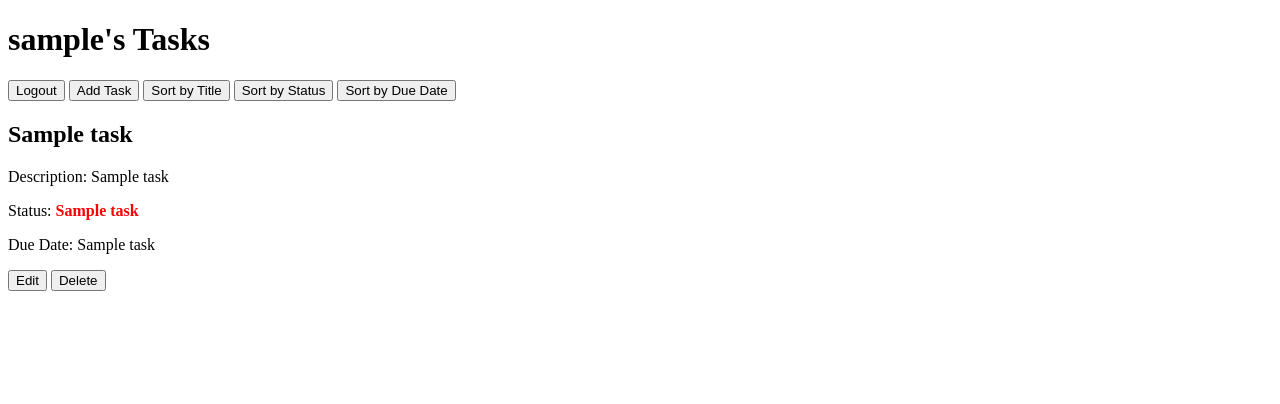
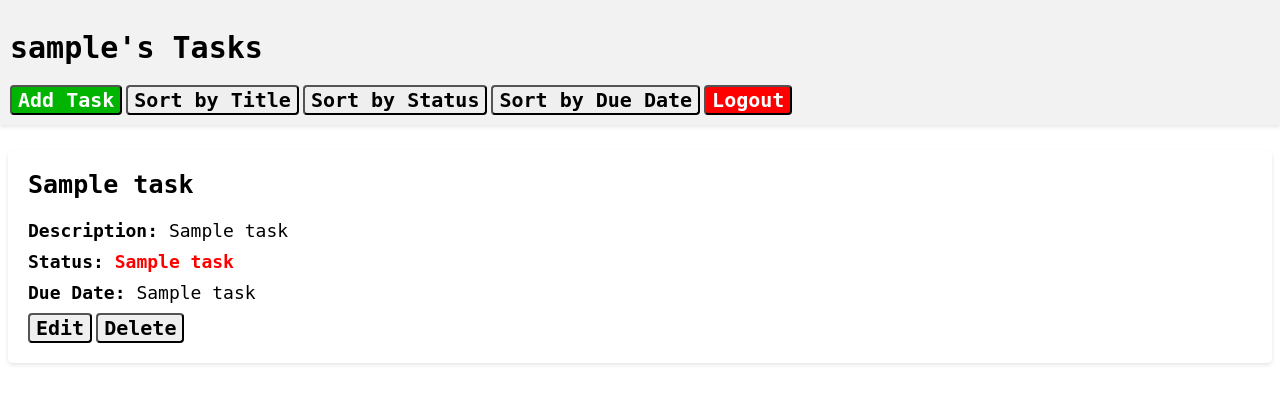
Before and after one commit to david44868/Tasks-Manager, a Flask app: template templates/tasks.html in a window 1280 px wide. Shown: the top 404 px of the page. Run offline with Flask 2, Linux system fonts and the light colour scheme; the visitor is signed in with stand-in values (Sample User, id 1); the template is opened without the code that fills it: most values are stand-ins (such as "Sample title", 1, 10 or a date in 2020).

Commit message:
Finished most of the css

```diff
--- a/static/main.css
+++ b/static/main.css
@@ -4,21 +4,178 @@
 }
 
 .active {
-    background-color: green;
+    background-color: gray;
     color: white;
 }
 
 .completed {
     color: green;
-    font-weight: bold;
 }
 
 .incomplete {
     color: red;
-    font-weight: bold;
 }
 
 .partial {
     color: orange;
+}
+
+.container {
+    position: absolute;
+    top: 50%;
+    left: 50%;
+    transform: translate(-50%, -50%);
+    text-align: center;
+}
+
+#logo {
+    height: 200px;
+    width: 250px;
+    margin: 20px;
+    border-radius: 50%;
+}
+
+form {
+    margin: auto;
+    padding: 40px;
+    background-color: #f2f2f2;
+    border: 1px solid #ccc;
+    border-radius: 5px;
+}
+
+#login {
+    display: block;
+    text-align: center;
+    display: block;
+    margin-bottom: 10px;
+    font-weight: bold;
+    font-size: 40px;
+    padding-bottom: 20px;
+    font-family:monospace;
+}
+
+input[type="text"] {
+    width: 100%;
+    padding: 10px;
+    border: 1px solid #ccc;
+    border-radius: 5px;
+    box-sizing: border-box;
+    margin-bottom: 20px;
+    font-family:monospace;
+    font-size: 25px;
+}
+
+button[type="submit"] {
+    display: block;
+    margin: auto;
+    padding: 10px;
+    background-color: #4CAF50;
+    color: white;
+    border: none;
+    border-radius: 4px;
+    cursor: pointer;
+    width: 100%;
+    font-family:monospace;
+    font-size: 25px;
+}
+
+button[type="submit"]:hover {
+    background-color: #45a049;
+}
+
+header {
+    position: fixed;
+    top: 0;
+    left: 0;
+    right: 0;
+    background-color: #f2f2f2;
+    padding: 10px;
+    box-shadow: 0 2px 4px rgba(0, 0, 0, 0.1);
+    z-index: 1;
+}
+
+.tasks-container {
+    margin-top: 150px;
+
+    display: grid;
+    grid-template-columns: repeat(auto-fit, minmax(300px, 1fr));
+    gap: 20px;
+}
+
+#logout {
+    background-color: red;
+    color: white;
+}
+
+#logout:hover {
+    background-color: rgb(209, 0, 0);
+}
+
+.menu_button {
+    font-weight: bold;
+    font-size: 20px;
+    border-radius: 4px;
+    font-family: monospace;
+}
+
+.menu_button:hover {
+    background-color: gray;
+}
+
+.box {
+    background-color: #fff;
+    padding: 20px;
+    border-radius: 5px;
+    box-shadow: 0 2px 4px rgba(0, 0, 0, 0.1);
+}
+
+.box h2 {
+    font-size: 25px;
+    margin-top: 0;
+    font-family: monospace;
+}
+
+.box p {
+    font-size: 18px;
+    margin: 10px 0;
+}
+
+#user_title {
+    font-family: monospace;
+    font-size: 30px;
+}
+
+.edit {
+    font-family: monospace;
+    border-radius: 4px;
+    font-weight: bold;
+    font-size: 20px;
+}
+
+.edit:hover {
+    background-color: gray;
+}
+
+.font {
+    font-family: monospace;
     font-weight: bold;
 }
+
+.font span:first-child {
+    font-weight: normal;
+}
+
+p.font span.completed,
+p.font span.partial,
+p.font span.incomplete {
+    font-weight: bold;
+}
+
+#add {
+    background-color: rgb(1, 180, 1);
+    color: white;
+}
+
+#add:hover{
+    background-color: green;
+}
--- a/templates/base.html
+++ b/templates/base.html
@@ -5,7 +5,6 @@
     <meta http-equiv="X-UA-Compatible" content="IE=edge">
     <meta name="viewport" content="width=device-width, initial-scale=1.0">
     <link rel="stylesheet" href="{{ url_for('static', filename='main.css') }}">
-    <script src="{{ url_for('static', filename='script.js') }}"></script>
 
     {% block head %}{% endblock %}
 </head>
--- a/templates/tasks.html
+++ b/templates/tasks.html
@@ -15,18 +15,21 @@
   {% endif %}
 {% endwith %}
 
-<h1>{{session['username']}}'s Tasks</h1>
-<a href="{{ url_for('logout') }}"><button>Logout</button></a>
-<a href="{{ url_for('add_tasks') }}"><button>Add Task</button></a>
-<a href="{{ url_for('sort', sort='title') }}"><button class="{% if sort  == 'title' %} active {% endif %}">Sort by Title</button></a>
-<a href="{{ url_for('sort', sort='status') }}"><button class="{% if sort == 'status' %} active {% endif %}">Sort by Status</button></a>
-<a href="{{ url_for('sort', sort='due_date') }}"><button class="{% if sort == 'due_date' %} active{% endif %}">Sort by Due Date</button></a>
+<header>
+    <h1 id="user_title">{{session['username']}}'s Tasks</h1>
+    <a href="{{ url_for('add_tasks') }}"><button id="add" class="menu_button">Add Task</button></a>
+    <a href="{{ url_for('sort', sort='title') }}"><button class="{% if sort  == 'title' %} active {% endif %} menu_button">Sort by Title</button></a>
+    <a href="{{ url_for('sort', sort='status') }}"><button class="{% if sort == 'status' %} active {% endif %} menu_button">Sort by Status</button></a>
+    <a href="{{ url_for('sort', sort='due_date') }}"><button class="{% if sort == 'due_date' %} active{% endif %} menu_button">Sort by Due Date</button></a>
+    <a href="{{ url_for('logout') }}"><button id="logout" class="menu_button">Logout</button></a>
+</header>
 
+<div class="tasks-container">
     {% for task in tasks %}
-<div>
+    <div class="box">
         <h2>{{ task[2] }}</h2>
-    <p>Description: {{ task[3] }}</p>
-    <p>Status:
+        <p class="font">Description: <span>{{ task[3] }}</span></p>
+        <p class="font">Status:
             <span
                 class=
                     "{% if task[4]  == 'Completed' %}
@@ -35,11 +38,13 @@
                         partial
                     {% else %}
                         incomplete
-                {% endif %}">{{ task[4] }}
+                    {% endif %} font">{{ task[4] }}
             </span></p>
-    <p>Due Date: {{ task[5] }}</p>
-    <button type="button">Edit</button>
-    <a href="{{ url_for('delete', task_id=task[0]) }}" onclick="return confirm('Are you sure you want to delete this task?')"><button type="button">Delete</button></a>
+        <p class="font">Due Date: <span>{{ task[5] }}</span></p>
+        <button class="edit" type="button">Edit</button>
+        <a href="{{ url_for('delete', task_id=task[0]) }}" onclick="return confirm('Are you sure you want to delete this task?')"><button class="edit" type="button">Delete</button></a>
     </div>
     {% endfor %}
+</div>
+
 {% endblock %}
```
Also changed, not shown: templates/index.html (+9 -6 lines), static/script.js (deleted), static/task_logo.png (added). Lines whose indentation alone changed are shown as unchanged.
